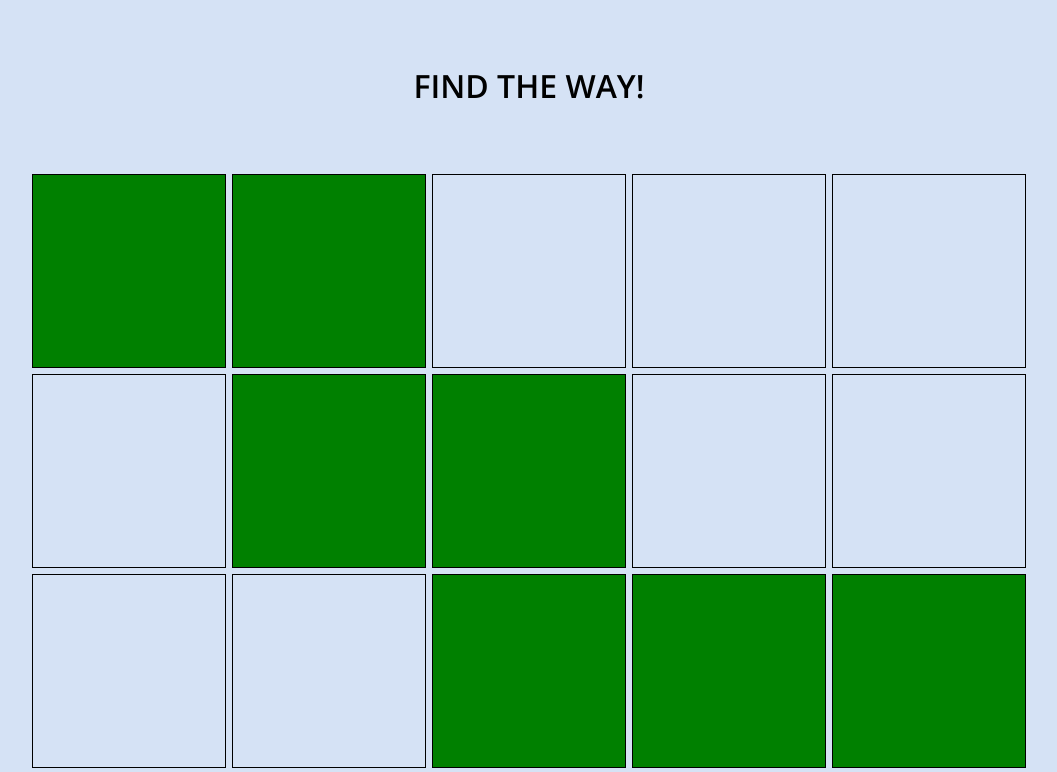
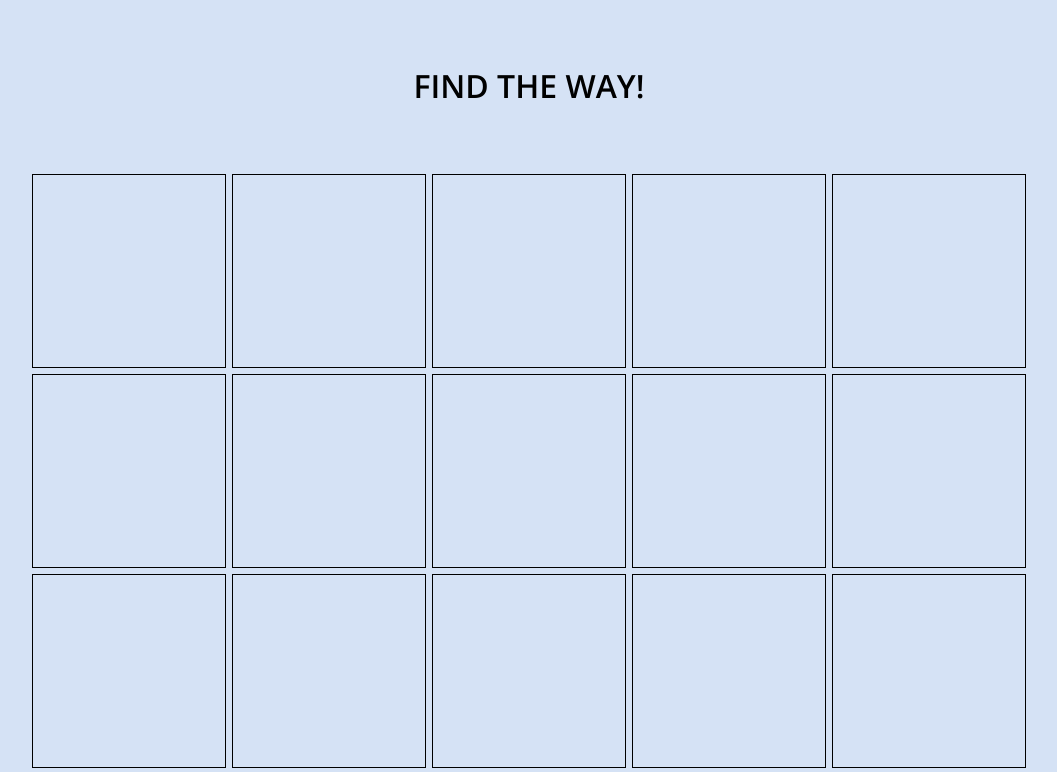
Before and after one commit to jeffoo713/find_the_way, a React app in the folder client/: page / in a window 1280 px wide. Shown: the top 772 px of the page, without its empty margins (111-1168 px from the left). Built offline with nearby package versions, Linux system fonts and the light colour scheme.

Commit message:
implement essential game logic

```diff
--- a/client/src/App.tsx
+++ b/client/src/App.tsx
@@ -1,14 +1,11 @@
-import { useState } from 'react';
 import './app.scss';
 import Board from './components/Board/Board';
 
 function App() {
-  const [showWay, setShowWay] = useState<boolean>(true);
-
   return (
     <div className='app'>
-      <h1 onClick={() => setShowWay(prev => !prev)}>FIND THE WAY!</h1>
-      <Board showWay={showWay} />
+      <h1>FIND THE WAY!</h1>
+      <Board />
     </div>
   );
 }
--- a/client/src/components/Board/Board.tsx
+++ b/client/src/components/Board/Board.tsx
@@ -1,18 +1,55 @@
-import { useMemo } from 'react';
+import { useCallback, useEffect, useMemo, useState } from 'react';
 import BoardService from '../../services/boardService';
 import Cell from '../Cell/Cell';
 import './board.style.scss';
 
-function Board({ showWay }: BoardComp) {
+function Board() {
   const widthSize = 5;
+  const [showWay, setShowWay] = useState<boolean>(true);
+  const initialShowWay = useCallback((cell: number) => Boolean(cell) && showWay, [showWay]);
+  useEffect(() => {
+    setTimeout(() => {
+      setShowWay(false);
+    }, 2000);
+  }, []);
+
+  const [guessSequence, setGuessSequence] = useState<number[]>([]);
 
   const boardService = useMemo(() => new BoardService(widthSize), []);
   const [board, sequence] = useMemo(() => boardService.createBoard(), [boardService]);
 
+  const handelClickCell = (idx: number) => {
+    if (showWay) return;
+
+    const numOfFoundCells = guessSequence.length;
+    const nextCellIdx = sequence.at(numOfFoundCells);
+
+    if (nextCellIdx === idx) {
+      setGuessSequence(prev => [...prev, idx]);
+      console.log('CORRECT WAY!!');
+      console.log([...guessSequence, idx]);
+    } else {
+      console.log('WRONG WAY!!');
+    }
+
+    if (guessSequence.length === sequence.length) {
+      console.log('YOU FOUND THE WAY!!');
+    }
+  };
+
+  const isCellCorrect = (idx: number) => {
+    return guessSequence.includes(idx);
+  };
+
   return (
     <div className='board' style={{ gridTemplateColumns: `repeat(${widthSize}, 1fr)` }}>
       {board.flat(1).map((cell, idx) => (
-        <Cell key={`cell-${idx}`} filled={Boolean(cell)} showWay={showWay} />
+        <Cell
+          key={`cell-${idx}`}
+          cellIndex={idx}
+          shouldLightUp={initialShowWay(cell) || isCellCorrect(idx)}
+          onClick={handelClickCell}
+        />
       ))}
     </div>
   );
--- a/client/src/components/Cell/Cell.tsx
+++ b/client/src/components/Cell/Cell.tsx
@@ -1,12 +1,13 @@
 import './cell.style.scss';
 
-function Cell({ filled, showWay }: CellComp) {
+function Cell({ cellIndex, shouldLightUp, onClick }: CellComp) {
   return (
     <div
       className='cell'
       style={{
-        backgroundColor: `${showWay && filled ? 'green' : 'unset'}`,
+        backgroundColor: `${shouldLightUp ? 'green' : 'unset'}`,
       }}
+      onClick={() => onClick(cellIndex)}
     />
   );
 }
--- a/client/src/types/components/Board.d.ts
+++ b/client/src/types/components/Board.d.ts
@@ -1,3 +1 @@
-type BoardComp = {
-  showWay: boolean;
-};
+// type BoardComp = {};
```
Also changed, not shown: client/src/types/components/Cell.d.ts (+4 -3 lines).
